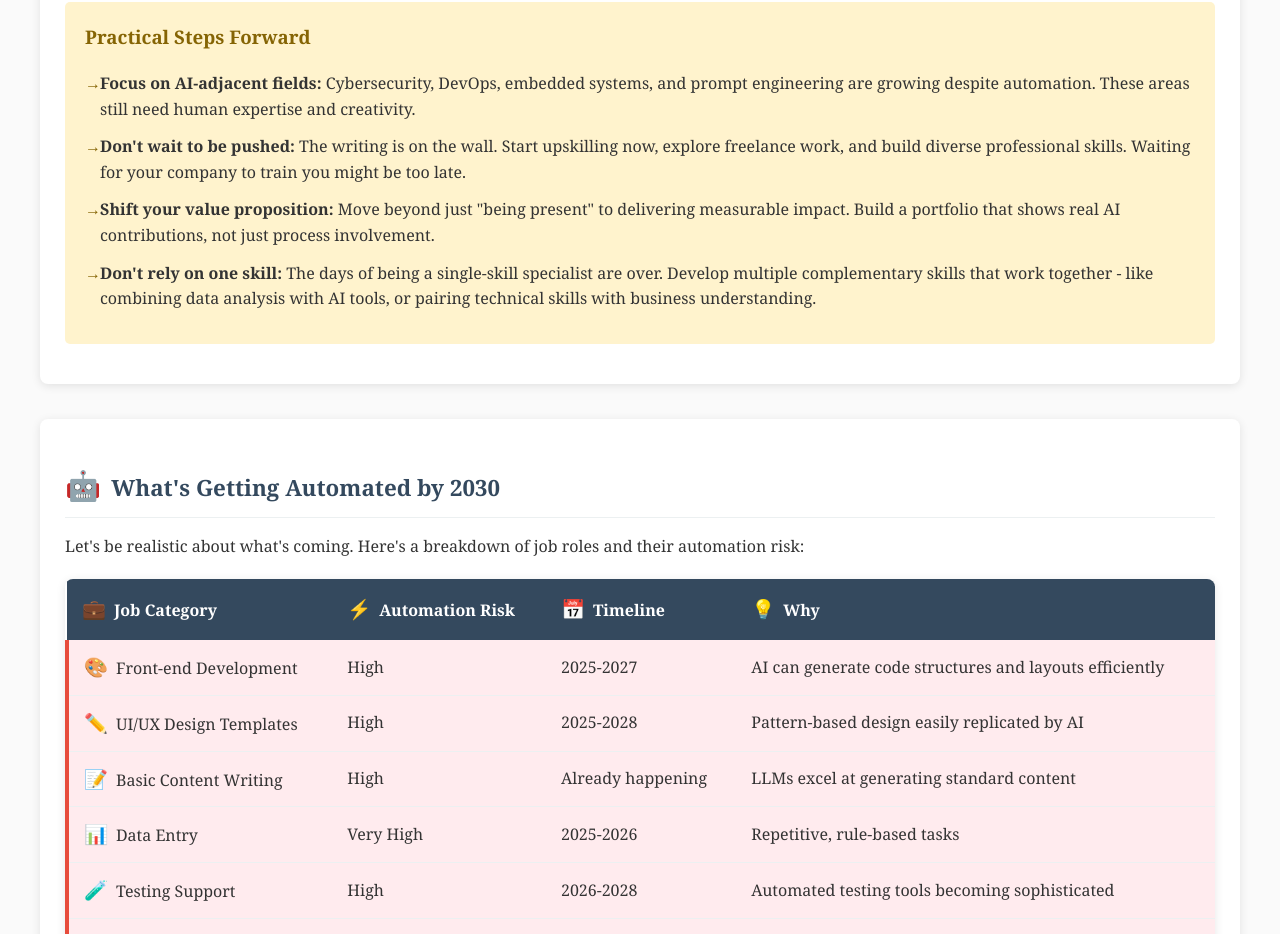
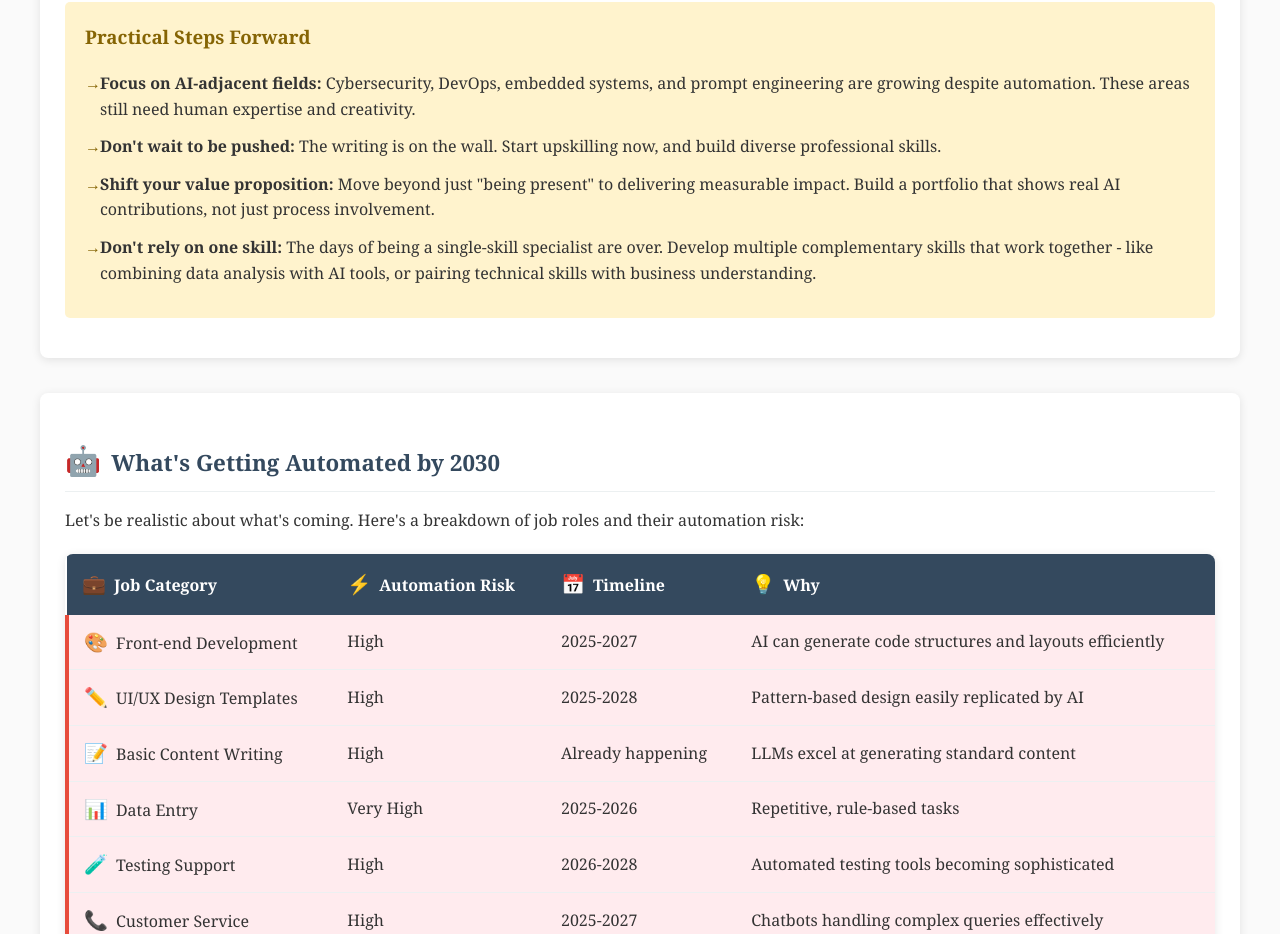
Before and after one commit to Bhaiyahns45/My-Blogs, a plain HTML site: page tech_restructuring/index.html in a window 1280 px wide. Shown: the part 1447-2381 px from the top of the page. Drawn offline with Linux system fonts and the light colour scheme.

Commit message:
Update index.html

```diff
--- a/tech_restructuring/index.html
+++ b/tech_restructuring/index.html
@@ -235,7 +235,7 @@
             <h3>Practical Steps Forward</h3>
             <div class="action-item"><strong>Focus on AI-adjacent fields:</strong> Cybersecurity, DevOps, embedded systems, and prompt engineering are growing despite automation. These areas still need human expertise and creativity.</div>
 
-            <div class="action-item"><strong>Don't wait to be pushed:</strong> The writing is on the wall. Start upskilling now, explore freelance work, and build diverse professional skills. Waiting for your company to train you might be too late.</div>
+            <div class="action-item"><strong>Don't wait to be pushed:</strong> The writing is on the wall. Start upskilling now, and build diverse professional skills.</div>
 
             <div class="action-item"><strong>Shift your value proposition:</strong> Move beyond just "being present" to delivering measurable impact. Build a portfolio that shows real AI contributions, not just process involvement.</div>
 
```
